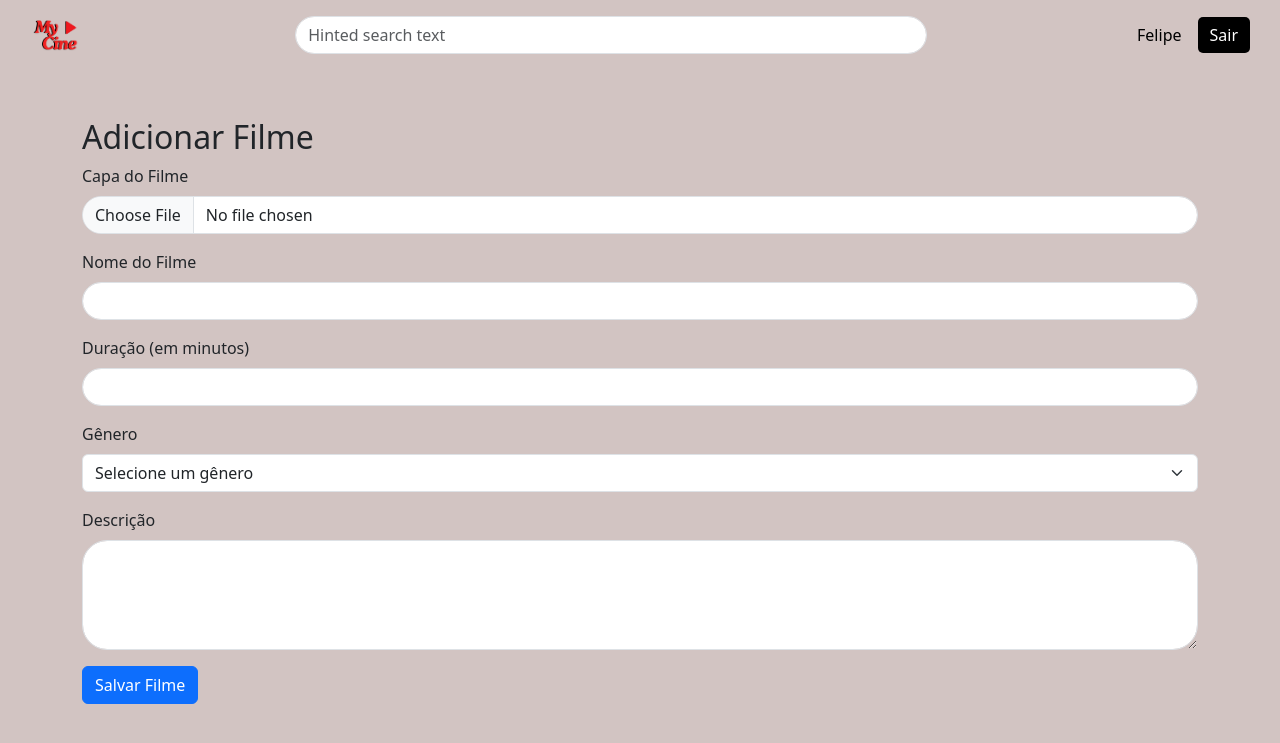
After one commit to santiagovini/2DS-PW2, a PHP site: template views/filmes.php in a window 1280 px wide. The commit adds this page. Shown: the top 743 px of the page. Run offline with PHP 8.4, Linux system fonts and the light colour scheme; the template is opened without the code that fills it, so the values that code supplies are empty; a user stored in the database is signed in.

Commit message:
Formulario de filmes

```diff
--- a/index.php
+++ b/index.php
@@ -16,6 +16,9 @@ switch ($pagina) {
     case 'cadastro':
         include 'views/cadastro.php';
         break;
+    case 'filmes':
+        include 'views/filmes.php';
+        break;
     case 'perfil':
         include 'views/dashboard.php';
         break;
--- a/views/dashboard.php
+++ b/views/dashboard.php
@@ -7,3 +7,5 @@ if (!isset($_SESSION['usuario_id'])) {
 
 <!-- Conteúdo do dashboard -->
 <h1>Bem-vindo ao seu Dashboard, <?php echo $_SESSION['usuario_nome']; ?>!</h1>
+
+<button onclick="window.location.href='index.php?aaa=filmes'">Ir para Filmes</button>
--- /dev/null
+++ b/views/filmes.php
@@ -0,0 +1,52 @@
+<?php
+if (!isset($_SESSION['usuario_id'])) {
+    header("Location: ../index.php?aaa=login&erro=acesso");
+    exit();
+}
+?>
+
+<div class="container mt-5">
+  <h2>Adicionar Filme</h2>
+  <form action="actions/salvar_filme.php" method="POST" enctype="multipart/form-data">
+
+    <div class="mb-3">
+      <label for="capa" class="form-label">Capa do Filme</label>
+      <input type="file" class="form-control" id="capa" name="capa" accept="image/*" required>
+    </div>
+
+    <div class="mb-3">
+      <label for="nome" class="form-label">Nome do Filme</label>
+      <input type="text" class="form-control" id="nome" name="nome" required>
+    </div>
+
+    <div class="mb-3">
+      <label for="duracao" class="form-label">Duração (em minutos)</label>
+      <input type="text" class="form-control" id="duracao" name="duracao"required>
+    </div>
+
+    <div class="mb-3">
+    <label for="genero" class="form-label">Gênero</label>
+        <select class="form-select" id="genero" name="genero" required>
+            <option value="" disabled selected>Selecione um gênero</option>
+            <option value="Ação">Ação</option>
+            <option value="Aventura">Aventura</option>
+            <option value="Comédia">Comédia</option>
+            <option value="Drama">Drama</option>
+            <option value="Ficção Científica">Ficção Científica</option>
+            <option value="Romance">Romance</option>
+            <option value="Terror">Terror</option>
+            <option value="Animação">Animação</option>
+            <option value="Suspense">Suspense</option>
+            <option value="Documentário">Documentário</option>
+        </select>
+    </div>
+
+
+    <div class="mb-3">
+      <label for="descricao" class="form-label">Descrição</label>
+      <textarea class="form-control" id="descricao" name="descricao" rows="4" required></textarea>
+    </div>
+
+    <button type="submit" class="btn btn-primary">Salvar Filme</button>
+  </form>
+</div>
```
